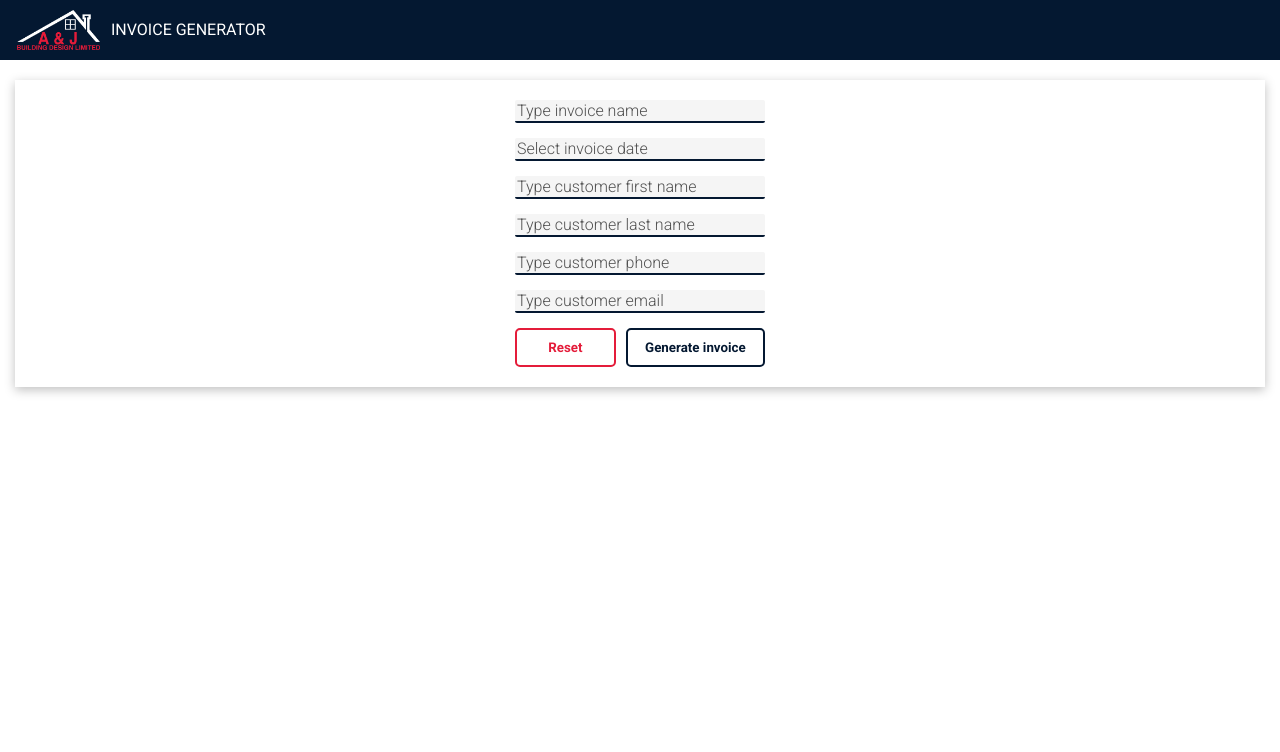
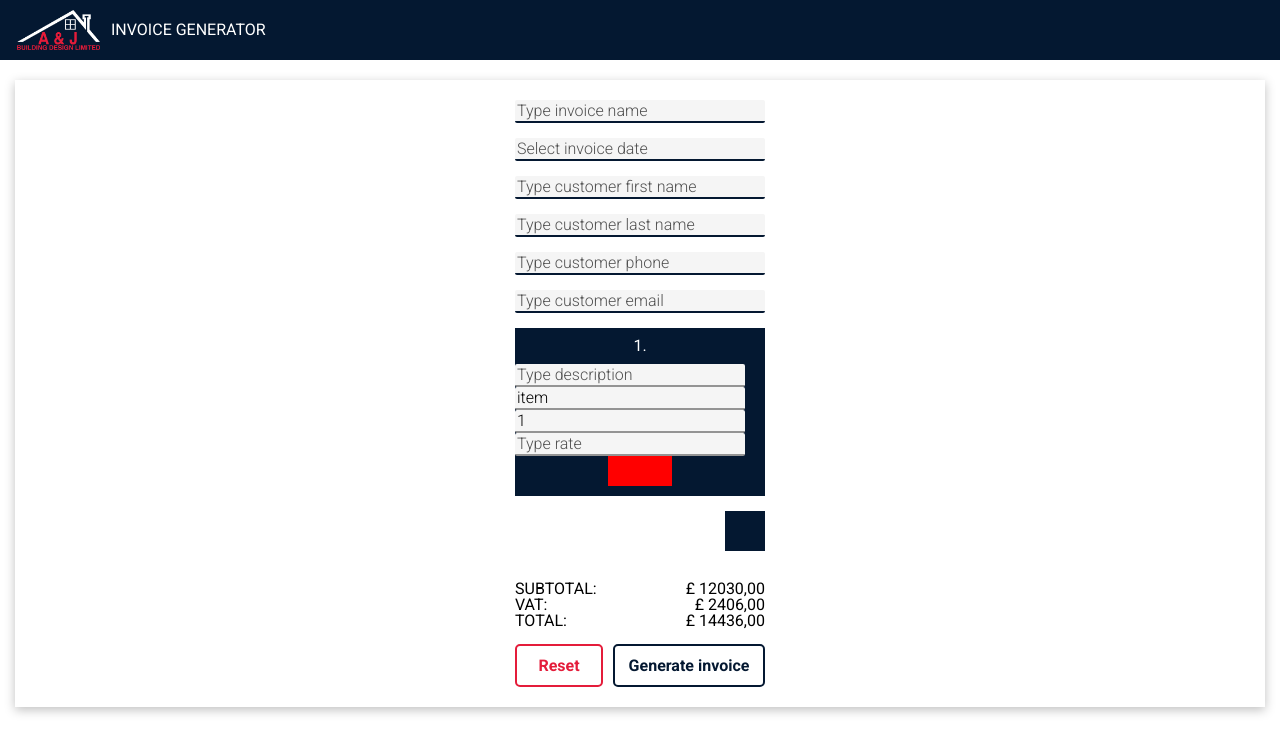
Before and after one commit to bartegs/AJ-INVOICE, a React app: page / in a window 1280 px wide. Shown: the top 752 px of the page. Built offline with nearby package versions, Linux system fonts and the light colour scheme.

Commit message:
AJI-4 Create InvoiceItem and InvoiceSummary components

```diff
--- a/src/components/Input.tsx
+++ b/src/components/Input.tsx
@@ -4,7 +4,7 @@ import classnames from "classnames";
 interface InputProps {
   setState: React.Dispatch<React.SetStateAction<string>>;
   name: string;
-  value: string;
+  value: string | number;
   placeholder: string;
   id: string;
   additionalClasses?: string;
--- a/src/components/InvoiceGenerator/InvoiceGenerator.tsx
+++ b/src/components/InvoiceGenerator/InvoiceGenerator.tsx
@@ -4,6 +4,7 @@ import useWindowWidth from "../../hooks/useWindowWidth";
 
 import Input from "../Input";
 import Button from "../Button";
+import InvoiceItem from "./InvoiceItem";
 
 export default function InvoiceGenerator(): JSX.Element {
   const { width } = useWindowWidth();
@@ -30,12 +31,13 @@ export default function InvoiceGenerator(): JSX.Element {
             setState={setInvoiceName}
             underlineColor="blue"
             size="lg"
-            additionalClasses={width >= 768 && "mr-14"}
+            additionalClasses={`${width >= 768 && "mr-14"} input--invoice-data`}
           />
           <Input
             placeholder="Select invoice date"
             name="invoice-date"
             id="invoice-date"
+            additionalClasses={"input--invoice-data"}
             value={invoiceDate}
             setState={setInvoiceDate}
             underlineColor="blue"
@@ -58,9 +60,8 @@ export default function InvoiceGenerator(): JSX.Element {
             setState={setCustomerFirstName}
             underlineColor="blue"
             size="lg"
-            additionalClasses={width >= 768 && "mr-15"}
+            additionalClasses={`${width >= 768 && "mr-15"} input--invoice-data`}
           />
-
           <Input
             placeholder="Type customer last name"
             name="customer-last-name"
@@ -69,9 +70,8 @@ export default function InvoiceGenerator(): JSX.Element {
             setState={setCustomerLastName}
             underlineColor="blue"
             size="lg"
-            additionalClasses={width >= 768 && "mr-14"}
+            additionalClasses={`${width >= 768 && "mr-14"} input--invoice-data`}
           />
-
           <Input
             placeholder="Type customer phone"
             name="customer-phone"
@@ -80,9 +80,8 @@ export default function InvoiceGenerator(): JSX.Element {
             setState={setCustomerPhone}
             underlineColor="blue"
             size="lg"
-            additionalClasses={width >= 768 && "mr-15"}
+            additionalClasses={`${width >= 768 && "mr-15"} input--invoice-data`}
           />
-
           <Input
             placeholder="Type customer email"
             name="customer-email"
@@ -91,9 +90,24 @@ export default function InvoiceGenerator(): JSX.Element {
             setState={setCustomerEmail}
             underlineColor="blue"
             size="lg"
+            additionalClasses={"input--invoice-data"}
           />
         </div>
-
+        <InvoiceItem />
+        <div className="invoice-generator__new-item"></div>
+        <div className="invoice-generator__summary summary">
+          <div className="summary__item">
+            <span className="summary__name">SUBTOTAL:</span>
+            <span className="summary__value">£ 12030,00</span>
+          </div>
+          <div className="summary__item">
+            <span className="summary__name">VAT:</span>
+            <span className="summary__value">£ 2406,00</span>
+          </div>
+          <div className="summary__item">
+            <span className="summary__name">TOTAL:</span>
+            <span className="summary__value">£ 14436,00</span>
+          </div>
           <div className="invoice-generator__buttons">
             <Button
               text="Reset"
@@ -107,10 +121,11 @@ export default function InvoiceGenerator(): JSX.Element {
               text="Generate invoice"
               type="submit"
               color="blue"
-            additionalClasses="flex-3"
+              additionalClasses="flex-4"
               onClick={() => {}}
               isDisabled={false}
             ></Button>
+          </div>
         </div>
       </form>
     </section>
--- /dev/null
+++ b/src/components/InvoiceGenerator/InvoiceItem.tsx
@@ -0,0 +1,63 @@
+import React from "react";
+
+import useWindowWidth from "../../hooks/useWindowWidth";
+
+import Input from "../Input";
+
+export default function InvoiceItem(): JSX.Element {
+  const { width } = useWindowWidth();
+
+  const [description, setDescription] = React.useState("");
+  const [unit, setUnit] = React.useState("item");
+  const [quantity, setQuantity] = React.useState("1");
+  const [rate, setRate] = React.useState("");
+
+  return (
+    <div className="invoice-item">
+      <div className="invoice-item__number">1.</div>
+      <div className="invoice-item__inputs">
+        <Input
+          placeholder="Type description"
+          name="description"
+          id="description"
+          value={description}
+          setState={setDescription}
+          underlineColor="grey"
+          size="md"
+          additionalClasses={`${width < 768 ? "mb-3" : "mr-4"} `}
+        />
+        <Input
+          placeholder="Type unit"
+          name="unit"
+          id="unit"
+          value={unit}
+          setState={setUnit}
+          underlineColor="grey"
+          size="md"
+          additionalClasses={`${width < 768 ? "mb-3" : "mr-4"} `}
+        />
+        <Input
+          placeholder="Type quantity"
+          name="quantity"
+          id="quantity"
+          value={quantity}
+          setState={setQuantity}
+          underlineColor="grey"
+          size="md"
+          additionalClasses={`${width < 768 ? "mb-3" : "mr-4"} `}
+        />
+        <Input
+          placeholder="Type rate"
+          name="rate"
+          id="rate"
+          value={rate}
+          setState={setRate}
+          underlineColor="grey"
+          size="md"
+          additionalClasses={`${width < 768 && "mb-3"} `}
+        />
+      </div>
+      <div className="invoice-item__buttons"></div>
+    </div>
+  );
+}
--- a/src/scss/_utils.scss
+++ b/src/scss/_utils.scss
@@ -42,6 +42,10 @@ $spacing: 5px;
   flex: 3;
 }
 
+.flex-4 {
+  flex: 4;
+}
+
 .w-100 {
   width: 100%;
 }
--- a/src/scss/components/InvoiceGenerator/_InvoiceGenerator.scss
+++ b/src/scss/components/InvoiceGenerator/_InvoiceGenerator.scss
@@ -26,7 +26,32 @@
   }
 
   &__buttons {
+    display: flex;
+    margin-top: $spacing-x3;
+  }
+
+  &__new-item {
+    width: 40px;
+    height: 40px;
+    background-color: $blue;
+    margin-left: auto;
+    margin-bottom: $spacing-x6;
+  }
+
+  &__summary {
     width: 250px;
+    margin-right: 0;
+    margin-left: auto;
+  }
+}
+
+.summary {
+  &__item {
     display: flex;
   }
+
+  &__value {
+    margin-right: 0;
+    margin-left: auto;
+  }
 }
--- /dev/null
+++ b/src/scss/components/InvoiceGenerator/_InvoiceItem.scss
@@ -0,0 +1,41 @@
+.invoice-item {
+  background: $blue;
+  display: flex;
+  padding: $spacing-x2;
+  flex-direction: column;
+  align-items: center;
+  margin-bottom: $spacing-x3;
+
+  @media (min-width: $screen-lg) {
+    flex-direction: row;
+    padding: $spacing-x4;
+  }
+
+  &__number {
+    color: $white;
+    margin-bottom: $spacing-x2;
+
+    @media (min-width: $screen-lg) {
+      margin-bottom: 0;
+      margin-right: $spacing-x4;
+    }
+  }
+
+  &__inputs {
+    @media (min-width: $screen-lg) {
+      display: flex;
+      flex-direction: row;
+    }
+  }
+
+  &__buttons {
+    width: 64px;
+    height: 30px;
+    background: red;
+
+    @media (min-width: $screen-lg) {
+      margin-left: auto;
+      margin-right: 0;
+    }
+  }
+}
--- a/src/scss/components/InvoiceGenerator/index.scss
+++ b/src/scss/components/InvoiceGenerator/index.scss
@@ -1 +1,2 @@
 @import "./_InvoiceGenerator";
+@import "./_InvoiceItem";
--- a/src/scss/components/_Button.scss
+++ b/src/scss/components/_Button.scss
@@ -3,6 +3,7 @@
   background: $white;
   font-family: inherit;
   font-weight: 700;
+  font-size: $text-16;
   border-radius: 5px;
   width: 100%;
   transition: 0.2s;
--- a/src/scss/components/_Input.scss
+++ b/src/scss/components/_Input.scss
@@ -5,12 +5,15 @@
   font-size: 16px;
   font-family: inherit;
   font-weight: 300;
-  margin-bottom: $spacing-x3;
   display: block;
 
-  @media (min-width: $screen-lg) {
-    margin-bottom: $spacing-x8;
-    display: inline-block;
+  &--invoice-data {
+    margin-bottom: $spacing-x3;
+
+    @media (min-width: $screen-lg) {
+      margin-bottom: $spacing-x8;
+      display: inline-block;
+    }
   }
 
   &::placeholder {
```
Lines whose indentation alone changed are shown as unchanged.
